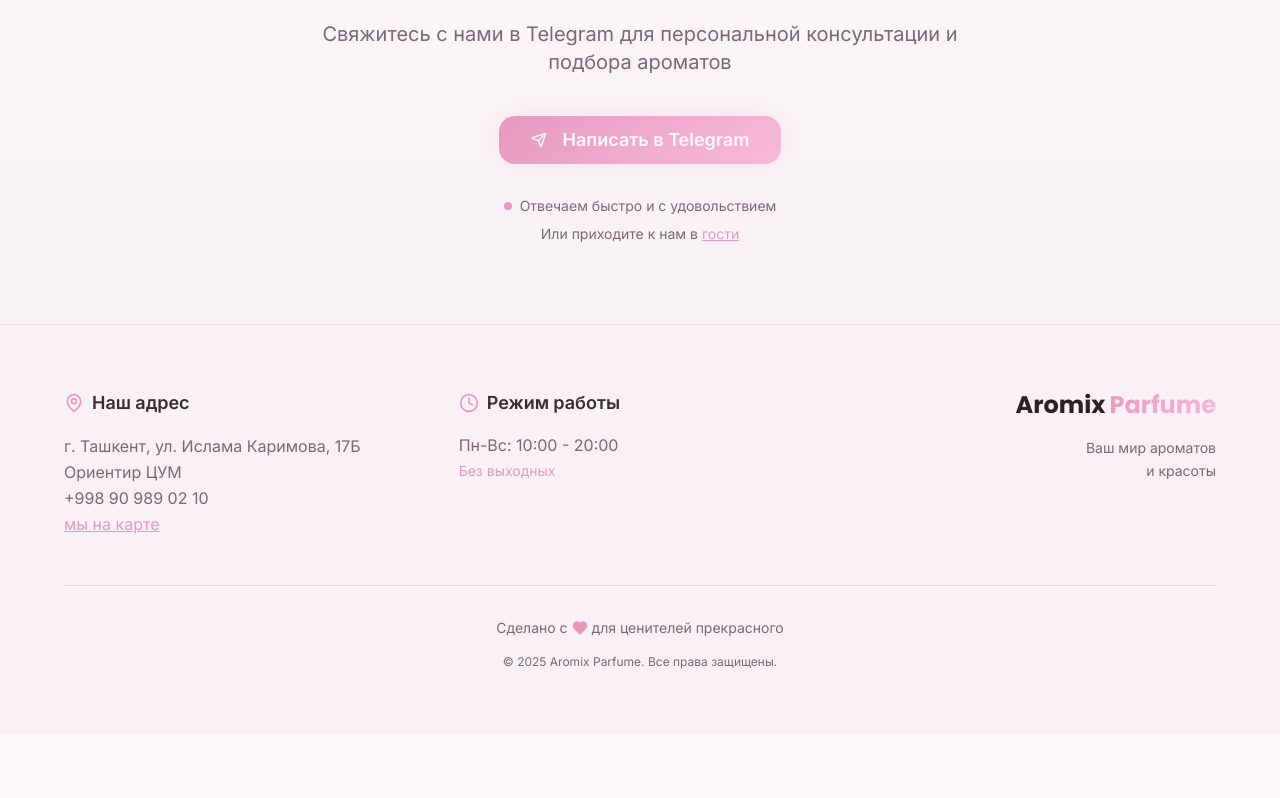
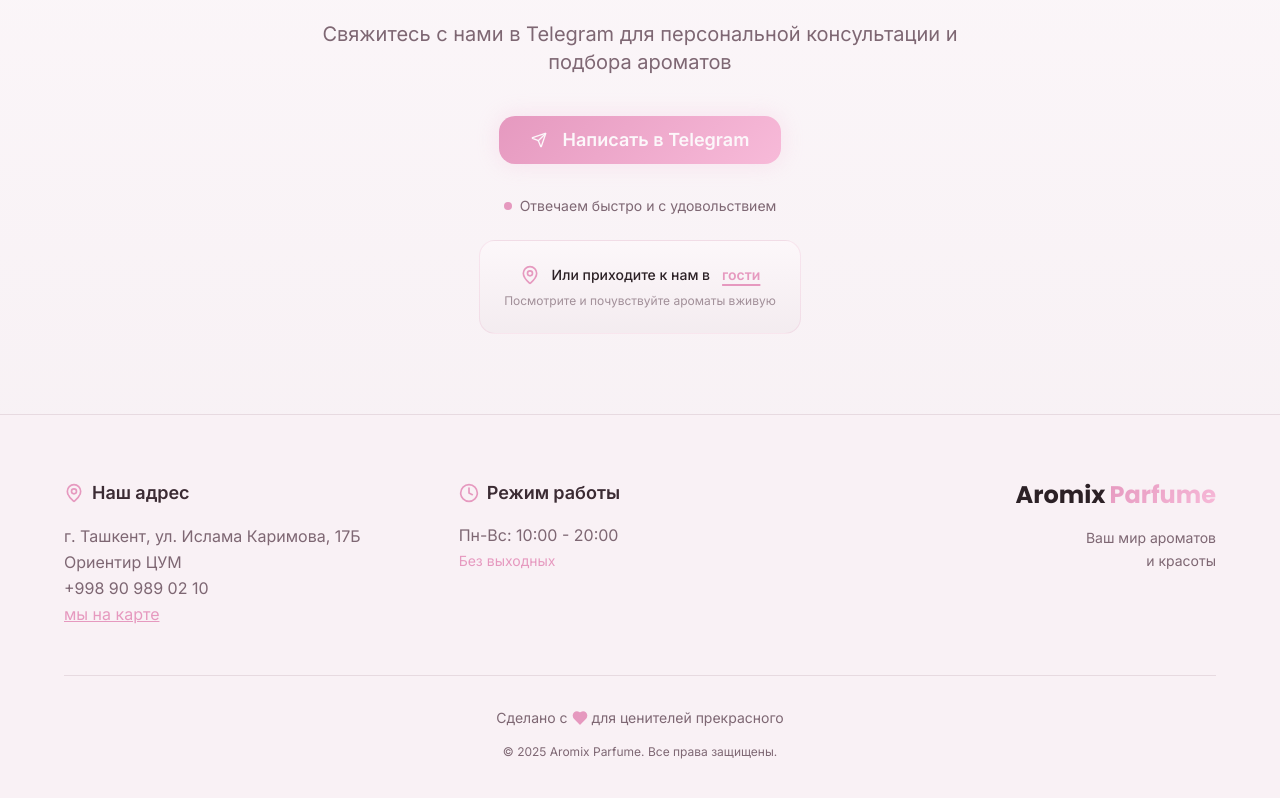
Before and after one commit to RomanOdokienko/aromix-blossom-web, a React (Vite) app: page / in a window 1280 px wide. Shown: the part 2046-2844 px from the top of the page. Before the commit the page ends 2780 px from the top, so only its background shows below. Built offline with nearby package versions, Linux system fonts and the light colour scheme.

Commit message:
Style "Come visit us" section
Make the "Come visit us" section visually appealing and consistent with the website's overall style.

```diff
--- a/src/components/CTASection.tsx
+++ b/src/components/CTASection.tsx
@@ -1,4 +1,4 @@
-import { Send, Sparkles } from "lucide-react";
+import { Send, Sparkles, MapPin } from "lucide-react";
 import { Button } from "@/components/ui/button";
 
 const CTASection = () => {
@@ -35,21 +35,29 @@ const CTASection = () => {
           Написать в Telegram
         </Button>
 
-        <div className="mt-8 flex flex-col items-center gap-2 text-sm text-muted-foreground">
+        <div className="mt-8 flex flex-col items-center gap-6 text-sm text-muted-foreground">
           <div className="flex items-center gap-2">
             <div className="w-2 h-2 bg-primary rounded-full animate-pulse"></div>
             <span>Отвечаем быстро и с удовольствием</span>
           </div>
-          <div className="text-center">
-            Или приходите к нам в{' '}
+
+          {/* Стильный CTA блок для визита */}
+          <div className="bg-gradient-soft border border-primary/20 rounded-2xl p-6 shadow-elegant hover:shadow-glow transition-all duration-300 group max-w-sm">
+            <div className="flex items-center justify-center gap-3 text-foreground">
+              <MapPin className="w-5 h-5 text-primary group-hover:scale-110 transition-transform duration-300" />
+              <span className="font-medium">Или приходите к нам в{' '}</span>
               <a
                 href="https://yandex.ru/maps/-/CHwhUMy8"
                 target="_blank"
                 rel="noopener noreferrer"
-              className="text-primary hover:text-primary-glow transition-colors underline"
+                className="text-primary hover:text-primary-glow transition-colors font-semibold underline decoration-2 underline-offset-4 hover:underline-offset-2"
               >
                 гости
               </a>
+            </div>
+            <p className="text-xs text-muted-foreground text-center mt-2 opacity-70">
+              Посмотрите и почувствуйте ароматы вживую
+            </p>
           </div>
         </div>
       </div>
```
Lines whose indentation alone changed are shown as unchanged.
